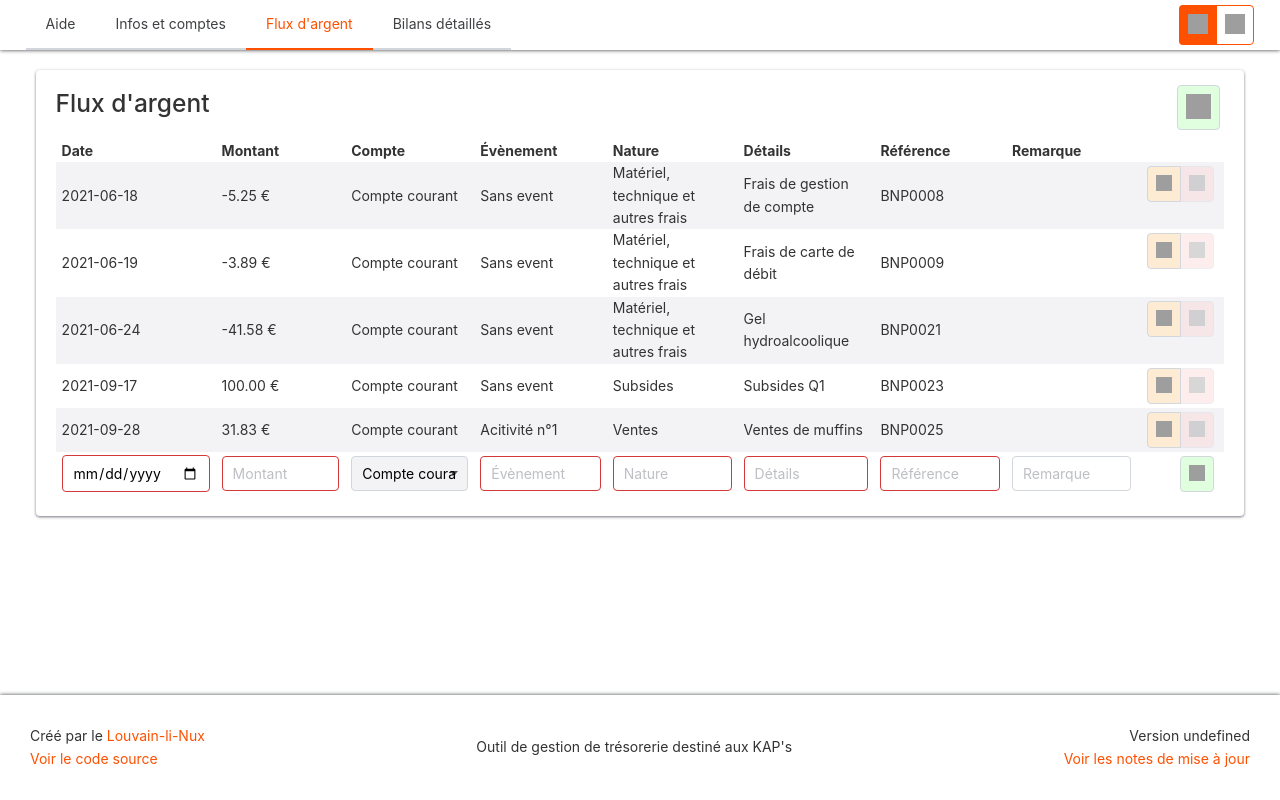
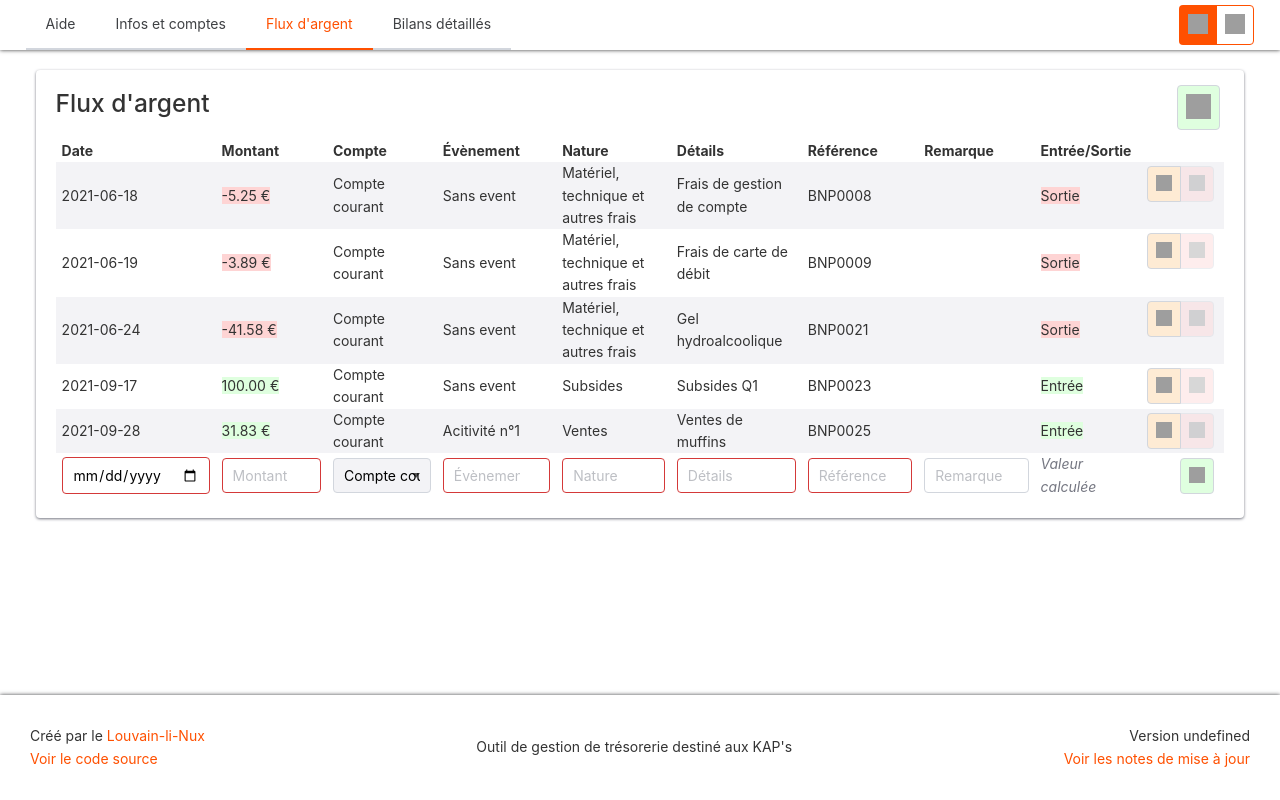
Before and after one commit to BhasherBEL/compta, a Svelte app: page / in a window 1280 px wide. Both pictures are taken after a click on the link "Flux d'argent". Built offline with nearby package versions, Linux system fonts and the light colour scheme; grey boxes are pictures that could not be loaded.

Commit message:
Add Income/Expense column + color amount

```diff
--- a/src/components/tabs/flux.svelte
+++ b/src/components/tabs/flux.svelte
@@ -1,8 +1,7 @@
 <script lang="ts">
-    import Icon from "../icon.svelte";
     import { onDestroy } from "svelte"
-    import {Account, accounts, CashFlow, cashFlows} from "../../store"
-    import { unique, GenericColumn, formatMoney } from "../../utils";
+    import { accounts, CashFlow, cashFlows } from "../../store"
+    import {unique, GenericColumn, formatColor, incomeOrExpense, formatMoney} from "../../utils";
     import EditableTable from "../editableTable.svelte"
 
     const columns: {[key in keyof CashFlow]: GenericColumn<CashFlow>} = {
@@ -11,7 +10,7 @@
             name: "Montant",
             type: "number",
             required: true,
-            format: formatMoney
+            format: (val, _, __) => formatColor(val, formatMoney(val))
         },
         account: {
             name: "Compte",
@@ -45,11 +44,17 @@
             type: "string",
             required: false,
             format: a => a || ""
+        },
+        in_out: {
+            name: "Entrée/Sortie",
+            type: "string",
+            required: false,
+            compute: (_, cashFlow, __) => (formatColor(cashFlow.amount, incomeOrExpense(cashFlow.amount)))
         }
     }
 
     const unsubscribe = cashFlows.subscribe((flows) => {
-        let trackedKeys: (keyof CashFlow)[] = [ "event", "nature", "details"]
+        let trackedKeys: (keyof CashFlow)[] = [ "event", "nature", "details" ]
         columns.event.suggestions = ["Sans event"]
         columns.nature.suggestions = [
             "Recettes hors événement",
--- a/src/store.ts
+++ b/src/store.ts
@@ -10,7 +10,8 @@ export type CashFlow = {
     nature: string,
     details: string,
     ref: string,
-    note: string
+    note: string,
+    in_out: string
 }
 
 export type Account = {
@@ -158,6 +159,7 @@ export const cashFlows = createCashFlowStore({
         details: "Frais de gestion de compte",
         ref: "BNP0008",
         note: "",
+        in_out: "Sortie",
     }, 1: {
         date: "2021-06-19",
         amount: -3.89,
@@ -167,6 +169,7 @@ export const cashFlows = createCashFlowStore({
         details: "Frais de carte de débit",
         ref: "BNP0009",
         note: "",
+        in_out: "Sortie",
     }, 2: {
         date: "2021-06-24",
         amount: -41.58,
@@ -176,6 +179,7 @@ export const cashFlows = createCashFlowStore({
         details: "Gel hydroalcoolique",
         ref: "BNP0021",
         note: "",
+        in_out: "Sortie",
     }, 3: {
         date: "2021-09-17",
         account: "0",
@@ -184,7 +188,8 @@ export const cashFlows = createCashFlowStore({
         nature: "Subsides",
         details: "Subsides Q1",
         ref: "BNP0023",
-        note: ""
+        note: "",
+        in_out: "Entrée",
     }, 4: {
         date: "2021-09-28",
         account: "0",
@@ -193,7 +198,8 @@ export const cashFlows = createCashFlowStore({
         nature: "Ventes",
         details: "Ventes de muffins",
         ref: "BNP0025",
-        note: ""
+        note: "",
+        in_out: "Entrée",
     }
 })
 
--- a/src/utils.ts
+++ b/src/utils.ts
@@ -15,11 +15,19 @@ export type GenericColumn<T> = {
 
 export const formatMoney = (k: number): string => {
     if (k === 0) return ''
-    return "<span class='money-export'>"+
+    return `<span class='money-export'>`+
         k?.toLocaleString(
             undefined,
             {minimumFractionDigits: 2, maximumFractionDigits: 2}
         )+ "</span>"
         || `${k}`
 }
-export const sum = (a: number[]) => a.length ? a.reduce((b, c) => b+c): 0
+
+export const formatColor = (k: number, format: string): string => {
+    if (k === 0) return ''
+    return `<span style="background-color: ${incomeOrExpenseColor(k)}">`+ format + "</span>"
+}
+const incomeOrExpenseColor = (a: number) => a < 0 ? "#fed4d4" : (a > 0 ? "#dfffdf" : "");
+
+export const sum = (a: number[]) => a.length ? a.reduce((b, c) => b+c): 0;
+export const incomeOrExpense = (a: number) => a < 0 ? "Sortie" : (a > 0 ? "Entrée" : "");
```
